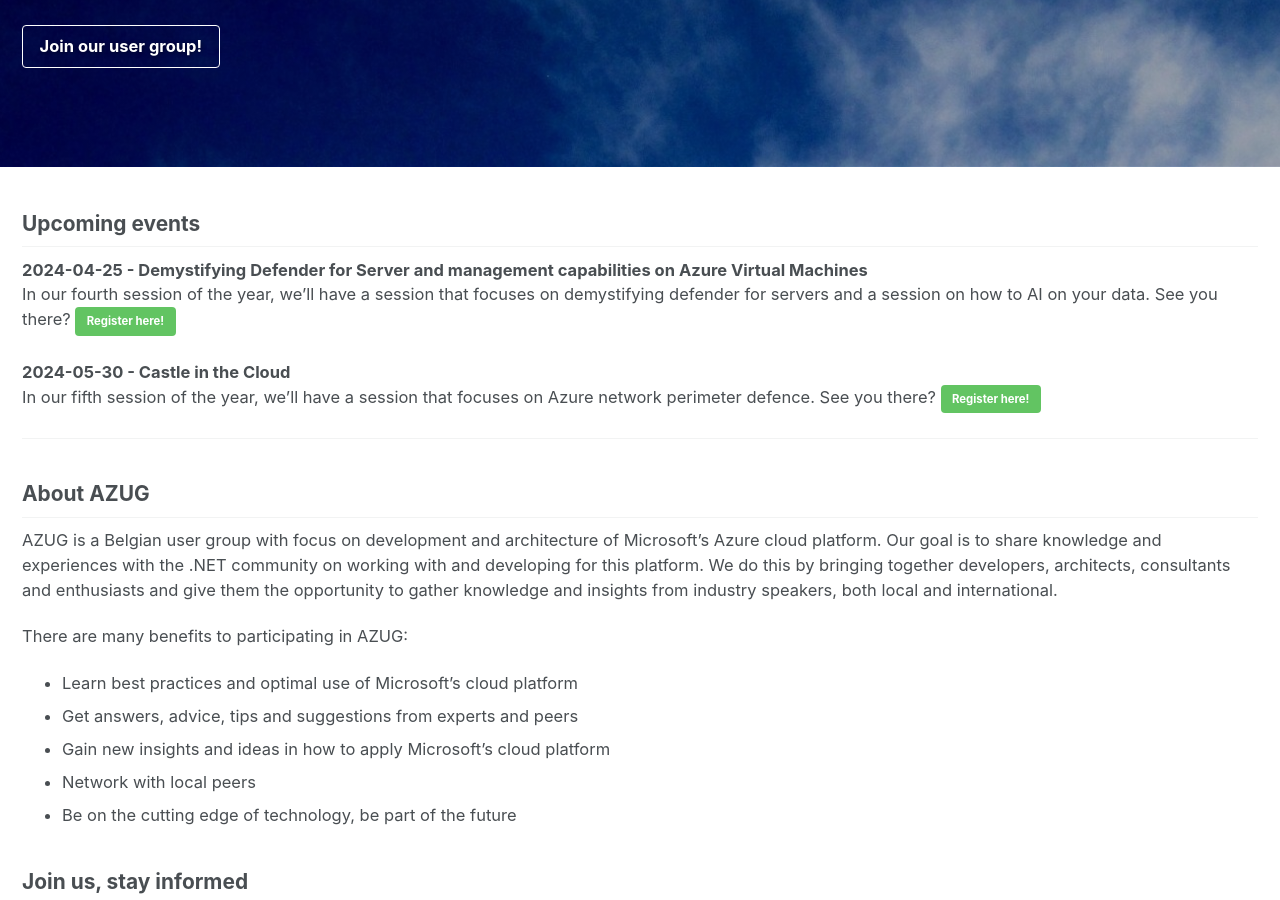
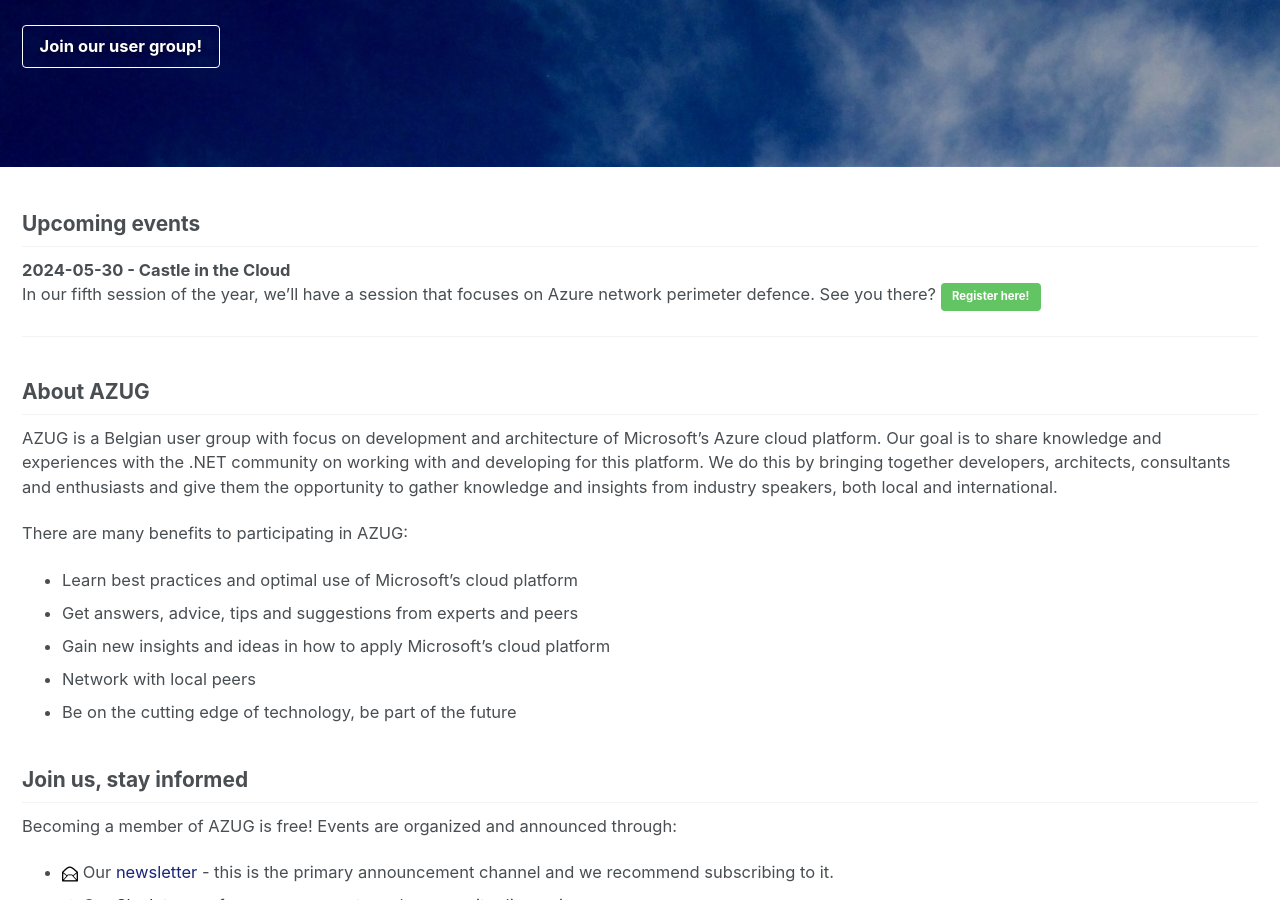
Before and after one commit to AzugBe/azugbe.github.io, a Jekyll site: the page built from index.md, in a window 1280 px wide and 900 px high, scrolled down 392 px. Built offline with Jekyll 4.4.1, drawn with Linux system fonts in a browser that asks for light colours; our own code applies the rules of GitHub Pages for plain Markdown files; comment, search, counter and statistics services are not loaded.

Commit message:
Update index.md

```diff
--- a/index.md
+++ b/index.md
@@ -13,9 +13,6 @@ excerpt: "The Belgium Azure User Group focuses on knowledge sharing and networki
 ---
 
 ## Upcoming events
-
-**2024-04-25 - Demystifying Defender for Server and management capabilities on Azure Virtual Machines**<br>
-In our fourth session of the year, we'll have a session that focuses on demystifying defender for servers and a session on how to AI on your data. See you there? [Register here!](https://www.azug.be/events/2024/04/25/demystifying-defender-for-servers){: .btn .btn--success}
 
 **2024-05-30 - Castle in the Cloud**<br>
 In our fifth session of the year, we'll have a session that focuses on Azure network perimeter defence. See you there? [Register here!](https://www.azug.be/events/2024/05/30/castle-in-the-cloud){: .btn .btn--success}
```
